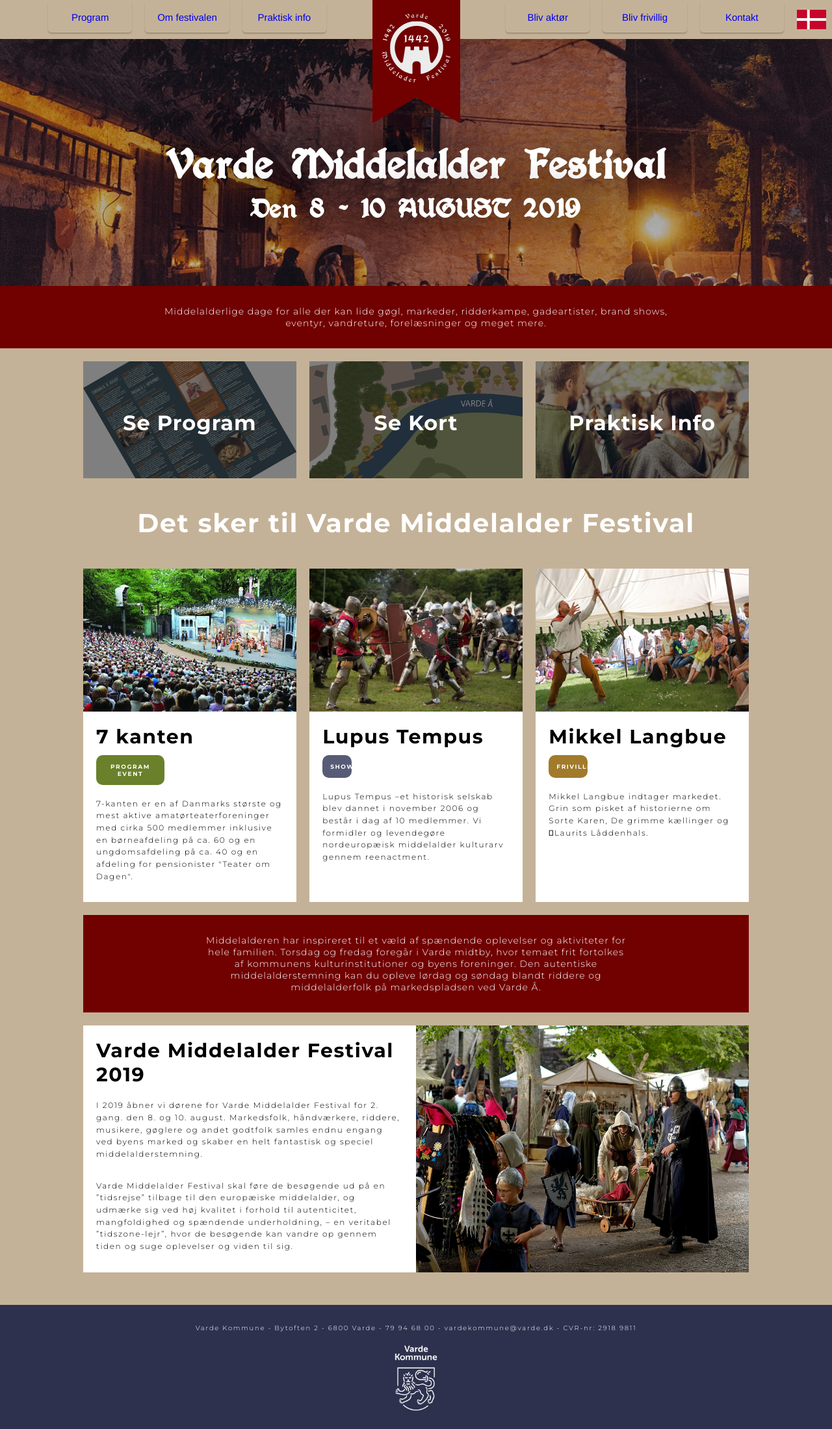
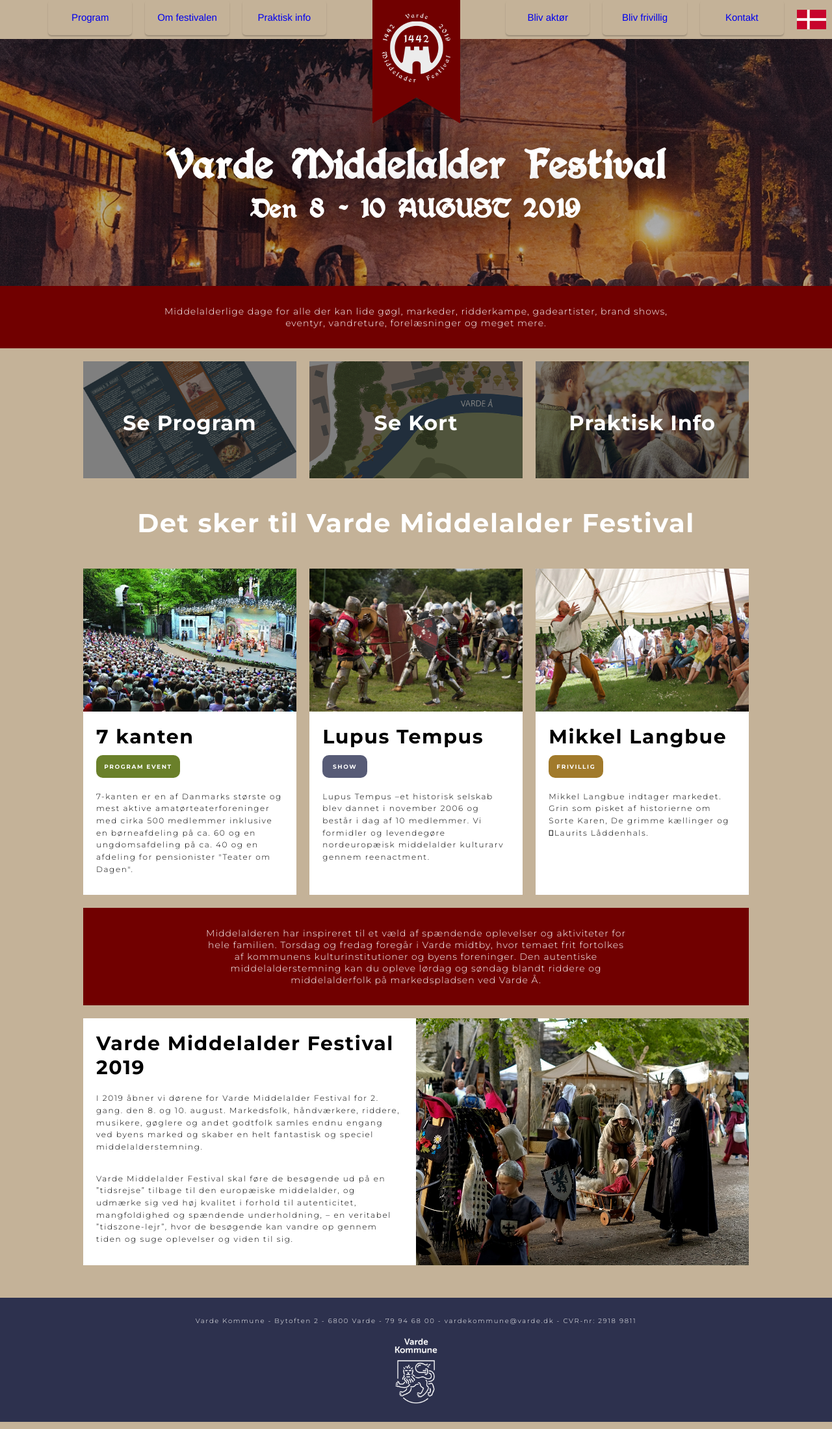
Before and after one commit to lagfoss/eksamensprojekt, a PHP site: page /index.html in a window 1280 px wide. Shown: the whole page at 65% size. Run offline with PHP 8.4, Linux system fonts and the light colour scheme.

Commit message:
små rettelser

```diff
--- a/assets/css/styles.css
+++ b/assets/css/styles.css
@@ -900,9 +900,6 @@ cursor: zoom-out;
 }
 
 /*korttest*/
-  * {
-    box-sizing: border-box;
-  }
 
   .img-zoom-container {
     position: relative;
```
